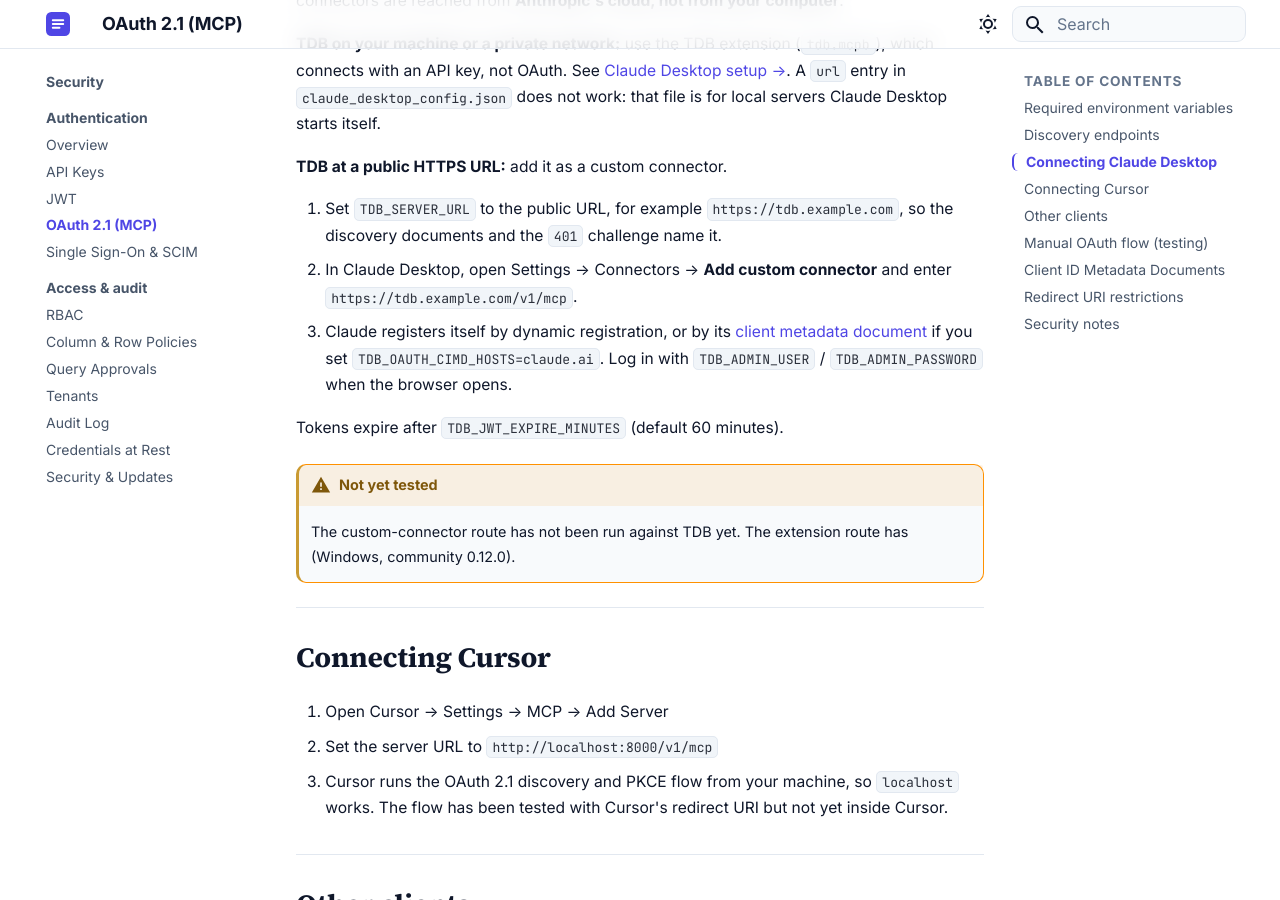
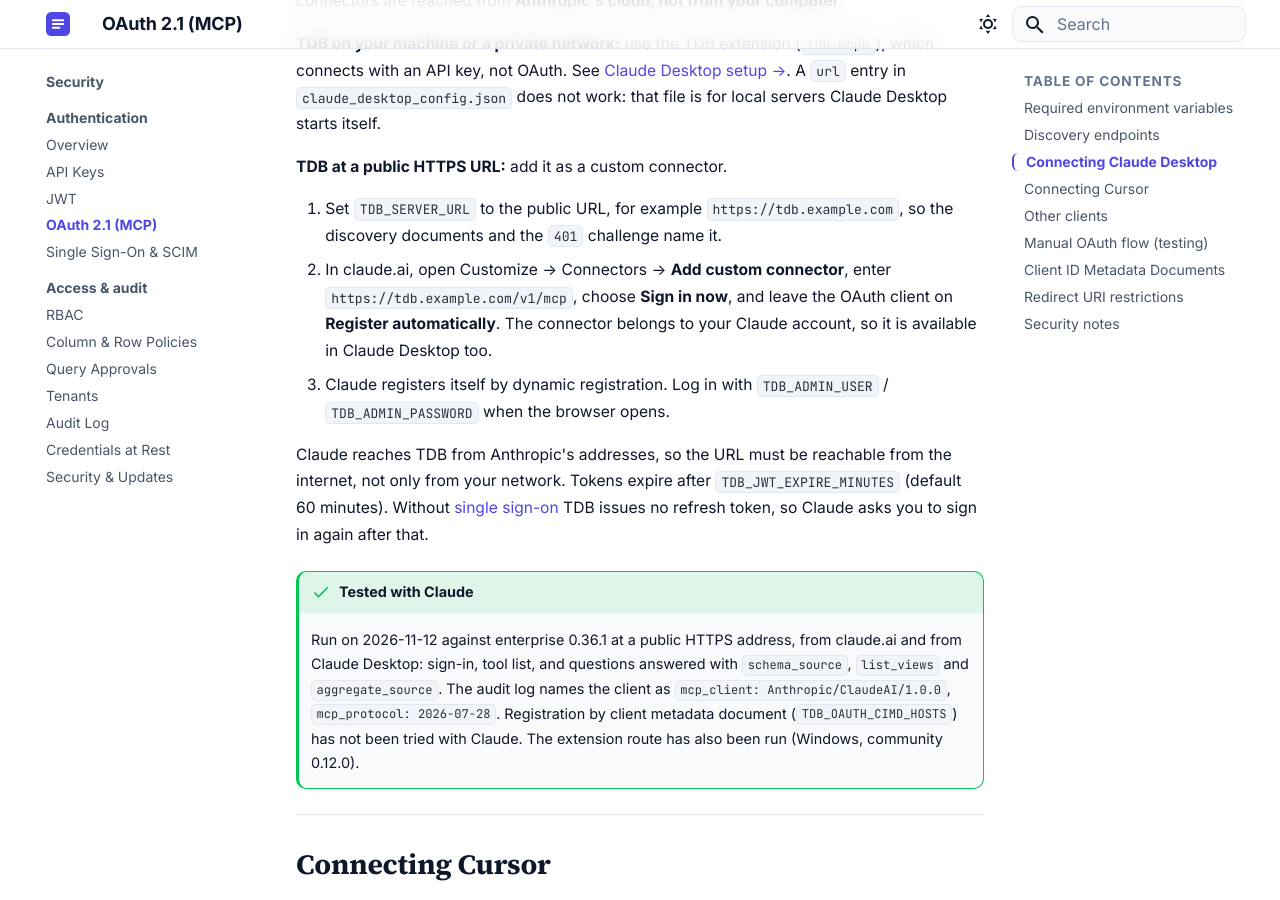
Before and after one commit to tdb-project/tdb-docs, an MkDocs documentation site: the page built from docs/auth/oauth.md, in a window 1280 px wide and 900 px high, scrolled down 1977 px. Built offline with MkDocs 1.6.1 and Material for MkDocs 9.7.7, drawn with Linux system fonts in a browser that asks for light colours.

Commit message:
OAuth: Claude custom connector tested (claude.ai and Desktop, enterprise 0.36.1); steps match claude.ai
Co-Authored-By: Claude Opus 5.5 <noreply@anthropic.com>

```diff
--- a/docs/auth/oauth.md
+++ b/docs/auth/oauth.md
@@ -85,18 +85,25 @@ starts itself.
 
 1. Set `TDB_SERVER_URL` to the public URL, for example `https://tdb.example.com`, so the
    discovery documents and the `401` challenge name it.
-2. In Claude Desktop, open Settings → Connectors → **Add custom connector** and enter
-   `https://tdb.example.com/v1/mcp`.
-3. Claude registers itself by dynamic registration, or by its
-   [client metadata document](#client-id-metadata-documents) if you set
-   `TDB_OAUTH_CIMD_HOSTS=claude.ai`. Log in with `TDB_ADMIN_USER` / `TDB_ADMIN_PASSWORD`
-   when the browser opens.
+2. In claude.ai, open Customize → Connectors → **Add custom connector**, enter
+   `https://tdb.example.com/v1/mcp`, choose **Sign in now**, and leave the OAuth client on
+   **Register automatically**. The connector belongs to your Claude account, so it is
+   available in Claude Desktop too.
+3. Claude registers itself by dynamic registration. Log in with `TDB_ADMIN_USER` /
+   `TDB_ADMIN_PASSWORD` when the browser opens.
 
-Tokens expire after `TDB_JWT_EXPIRE_MINUTES` (default 60 minutes).
+Claude reaches TDB from Anthropic's addresses, so the URL must be reachable from the
+internet, not only from your network. Tokens expire after `TDB_JWT_EXPIRE_MINUTES`
+(default 60 minutes). Without [single sign-on](sso.md) TDB issues no refresh token, so
+Claude asks you to sign in again after that.
 
-!!! warning "Not yet tested"
-    The custom-connector route has not been run against TDB yet. The extension route has
-    (Windows, community 0.12.0).
+!!! success "Tested with Claude"
+    Run on 2026-11-12 against enterprise 0.36.1 at a public HTTPS address, from claude.ai
+    and from Claude Desktop: sign-in, tool list, and questions answered with
+    `schema_source`, `list_views` and `aggregate_source`. The audit log names the client as
+    `mcp_client: Anthropic/ClaudeAI/1.0.0`, `mcp_protocol: 2026-07-28`. Registration by
+    client metadata document (`TDB_OAUTH_CIMD_HOSTS`) has not been tried with Claude. The
+    extension route has also been run (Windows, community 0.12.0).
 
 ---
 
```
